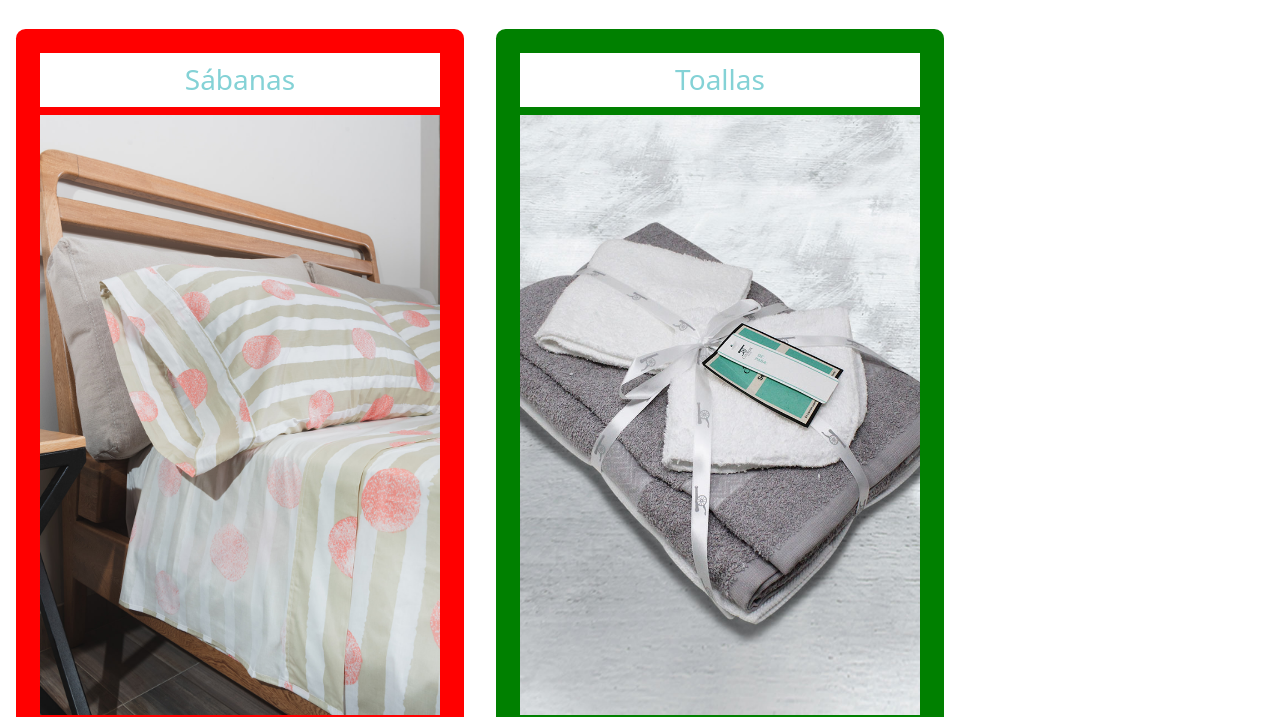
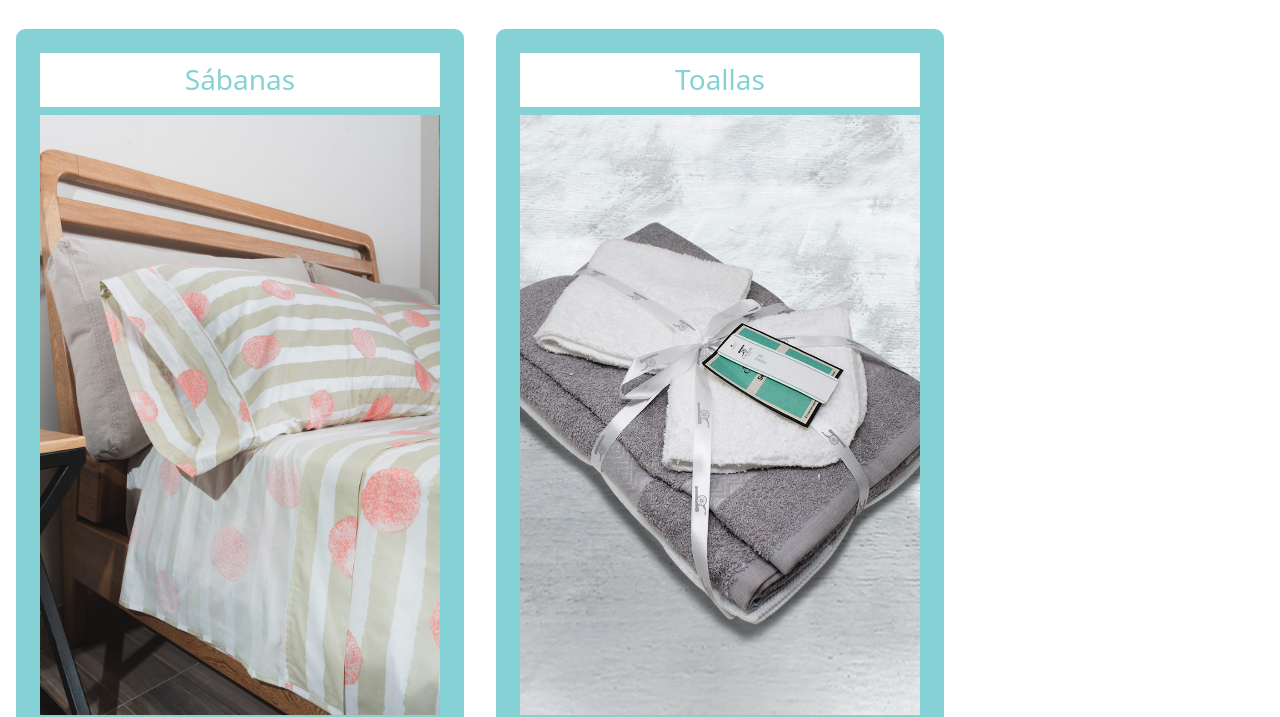
Before and after one commit to Juansua/PF-Cannon-WP, a plain HTML site: page index.html in a window 1280 px wide. Shown: the part 597-1314 px from the top of the page. Drawn offline with nearby package versions, Linux system fonts and the light colour scheme.

Commit message:
Commit para la 4ta entrega

```diff
--- a/scss/_inicio.scss
+++ b/scss/_inicio.scss
@@ -184,10 +184,10 @@
     }
 }
 
-$lista1: red, green, yellow;
+// $lista1: red, green, yellow;
 
-@each $color in $lista1 {
-    .sec1--bgcolor-#{$color} {
-        background-color: $color;
-    }
-}
+// @each $color in $lista1 {
+//     .sec1--bgcolor-#{$color} {
+//         background-color: $color;
+//     }
+// }
--- a/style.scss
+++ b/style.scss
@@ -6,6 +6,7 @@
 
 body {
     font-family: Helvetica, Arial, Sans-serif;
+    background-color: #3D443C;
 }
 
 @mixin boxes ($width, $height, $bcolor) {
```
Also changed, not shown: style.css, 1 other file.
